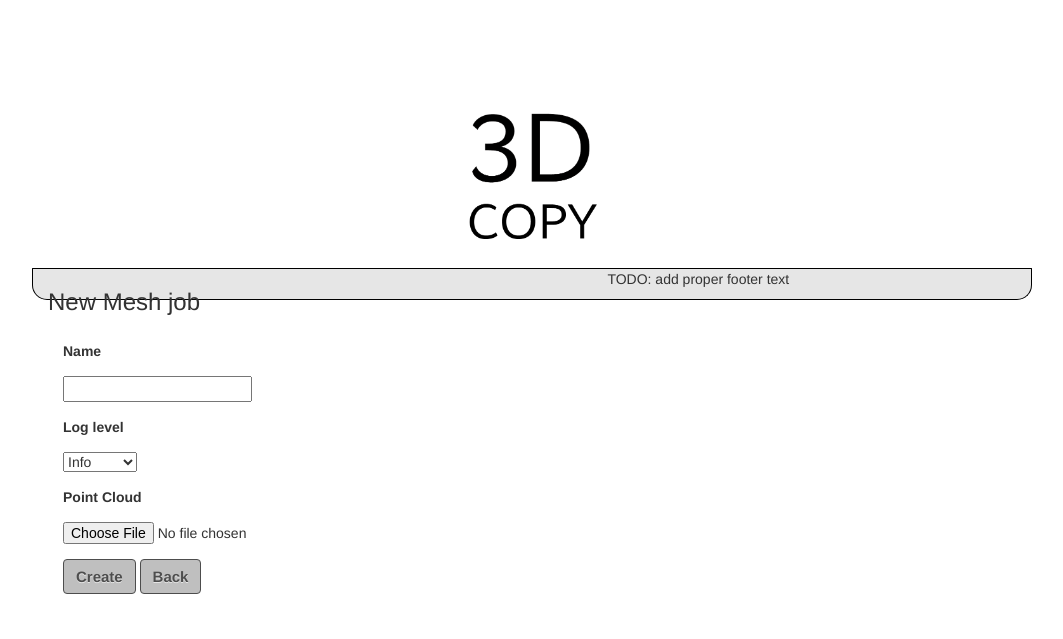
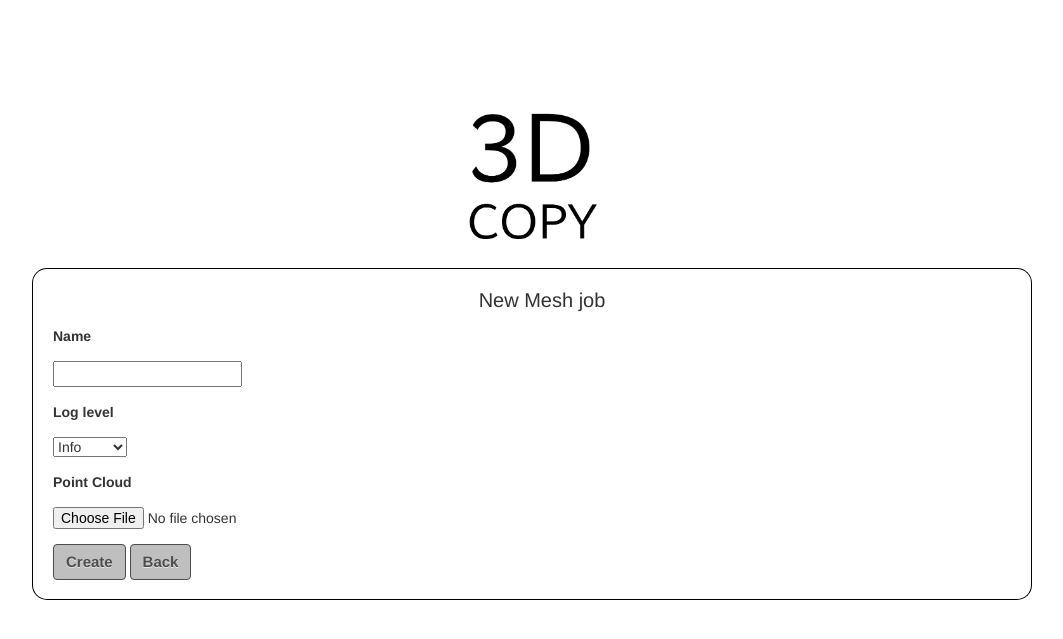
Before and after one commit to PUM-9/server_api, a Django app: page /create_mesh_job/ in a window 1280 px wide. Shown: the top 639 px of the page, without its empty margins (108-1171 px from the left). Run offline with Django 3.2, Linux system fonts and the light colour scheme; some libraries are stand-ins or nearby versions.

Commit message:
Added style for the forms

```diff
--- a/frontend/static/scss/style.css
+++ b/frontend/static/scss/style.css
@@ -5,6 +5,12 @@ body {
 .table {
   margin-bottom: 0px;
   padding-bottom: 20px; }
+
+tr:first-child {
+  background-color: #A9A9A9; }
+
+tr:nth-child(2n+3) {
+  background-color: #E8E8E8; }
 
 #base-header-logo {
   display: block;
@@ -15,25 +21,30 @@ body {
   margin-bottom: 15px; }
 
 #base-content {
-  background-color: #e6e6e6;
   border-top: 1px solid black;
   border-left: 1px solid black;
   border-right: 1px solid black;
   border-top-left-radius: 15px;
   border-top-right-radius: 15px; }
 
+#table-caption {
+  text-align: center;
+  font-size: 20px;
+  color: #353131; }
+
 #index-button-section {
   padding: 10px; }
 
 #base-footer {
   text-align: center;
-  background-color: #e6e6e6;
+  height: 20px;
   border-bottom: 1px solid black;
   border-left: 1px solid black;
   border-right: 1px solid black;
   border-bottom-left-radius: 15px;
   border-bottom-right-radius: 15px; }
 
+/* - - - BUTTONS - - - */
 .btn-primary {
   color: #4d4d4d;
   font-size: 15px;
@@ -52,4 +63,24 @@ body {
   border-color: #4d4d4d;
   background-color: #d9d9d9; }
 
+/* - - - REGISTRATION_FORM - - - */
+#registration-form-title {
+  font-size: 20px;
+  text-align: center;
+  color: #353131; }
+
+#registration-form-content {
+  align: left;
+  margin-left: 20px; }
+
+/* - - - MESH_FORM - - - */
+#mesh-form-title {
+  font-size: 20px;
+  text-align: center;
+  color: #353131; }
+
+#mesh-form-content {
+  align: left;
+  margin-left: 20px; }
+
 /*# sourceMappingURL=style.css.map */
--- a/frontend/static/scss/style.scss
+++ b/frontend/static/scss/style.scss
@@ -6,6 +6,14 @@ body {
 .table {
   margin-bottom: 0px;
   padding-bottom: 20px;
+}
+
+tr:first-child {
+  background-color: #A9A9A9;
+}
+
+tr:nth-child(2n+3) {
+  background-color: #E8E8E8;
 }
 
 #base-header-logo {
@@ -18,12 +26,17 @@ body {
 }
 
 #base-content {
-    background-color: #e6e6e6;
   border-top: 1px solid black;
   border-left: 1px solid black;
   border-right: 1px solid black;
   border-top-left-radius: 15px;
   border-top-right-radius: 15px;
+}
+
+#table-caption {
+  text-align: center;
+  font-size: 20px;
+  color: #353131;
 }
 
 #index-button-section {
@@ -32,13 +45,15 @@ body {
 
 #base-footer {
   text-align: center;
-    background-color: #e6e6e6;
+  height: 20px;
   border-bottom: 1px solid black;
   border-left: 1px solid black;
   border-right: 1px solid black;
   border-bottom-left-radius: 15px;
   border-bottom-right-radius: 15px;
 }
+
+/* - - - BUTTONS - - - */
 
 .btn-primary {
   // Text
@@ -66,7 +81,28 @@ body {
   background-color: #d9d9d9;
 }
 
-.caption {
+/* - - - REGISTRATION_FORM - - - */
+
+#registration-form-title {
+  font-size: 20px;
   text-align: center;
+  color: #353131;
+}
+
+#registration-form-content {
+  align: left;
+  margin-left: 20px;
+}
+
+/* - - - MESH_FORM - - - */
+
+#mesh-form-title {
   font-size: 20px;
+  text-align: center;
+  color: #353131;
 }
+
+#mesh-form-content {
+  align: left;
+  margin-left: 20px;
+}
--- a/frontend/templates/frontend/base.html
+++ b/frontend/templates/frontend/base.html
@@ -23,7 +23,7 @@
         {% block content %}{% endblock %}
     </section>
     <section id="base-footer">
-        <p>TODO: add proper footer text</p>
+
     </section>
 </body>
 </html>
--- a/frontend/templates/frontend/index.html
+++ b/frontend/templates/frontend/index.html
@@ -7,7 +7,7 @@
         <a class="btn btn-primary" href="{% url 'create_mesh_job' %}">Add mesh job</a>
     </section>
     <table class="table table-bordered table-hover table-condensed">
-    <caption>Jobs</caption>
+    <caption id="table-caption">Jobs</caption>
         <tr>
           <th>Type of job</th>
           <th>Name</th>
--- a/frontend/templates/frontend/mesh_form.html
+++ b/frontend/templates/frontend/mesh_form.html
@@ -2,9 +2,9 @@
 {% load bootstrap3 %}
 
 {% block content %}
-    <div class="col-xs-4" align="left">
-        <h3>New Mesh job</h3>
-        <form class="col-xs-12" action="{% url 'create_mesh_job' %}" method="post" enctype="multipart/form-data" />
+    <div id="mesh-form-content">
+        <h3 id="mesh-form-title">New Mesh job</h3>
+        <form action="{% url 'create_mesh_job' %}" method="post" enctype="multipart/form-data" />
             {% csrf_token %}
             {% for error in form.non_field_errors %}
                 <div class="form-group has-errors text-danger small">
--- a/frontend/templates/frontend/registration_form.html
+++ b/frontend/templates/frontend/registration_form.html
@@ -2,9 +2,9 @@
 {% load bootstrap3 %}
 
 {% block content %}
-    <div class="col-xs-4" align="left">
-        <h3>New registration job</h3>
-        <form class="col-xs-12" action="{% url 'create_registration_job' %}" method="post" enctype="multipart/form-data" />
+    <div id="registration-form-content" align="left">
+        <h3 id="registration-form-title" >New registration job</h3>
+        <form action="{% url 'create_registration_job' %}" method="post" enctype="multipart/form-data" />
             {% csrf_token %}
             {% for error in form.non_field_errors %}
                 <div class="form-group has-errors text-danger small">
```
Also changed, not shown: 1 other file. Lines whose indentation alone changed are shown as unchanged.
